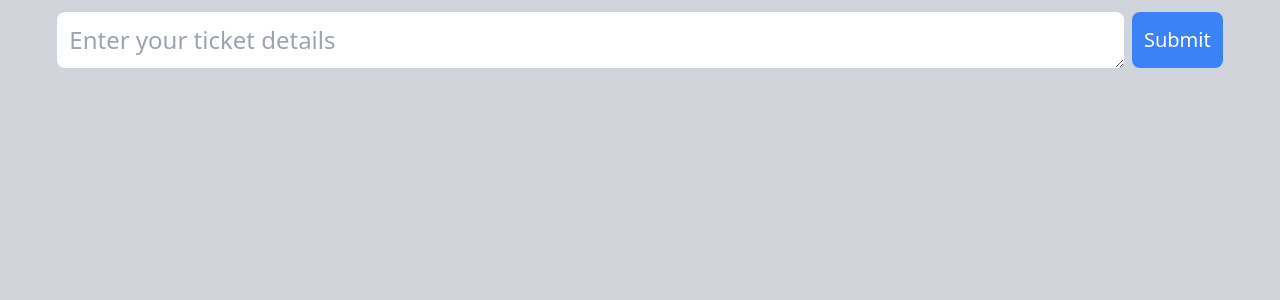
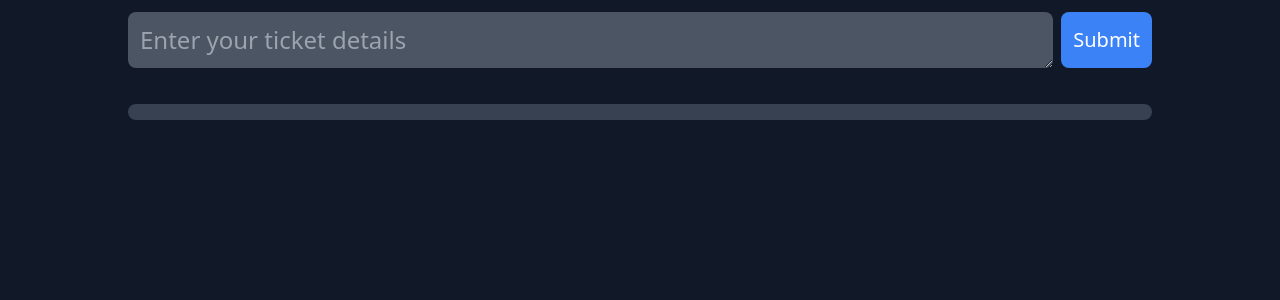
Before and after one commit to arshkhatwani/agile-ticket-description-generator, a React (Vite) app in the folder ui/: page / in a window 1280 px wide. Shown: the top 300 px of the page. Built offline with nearby package versions, Linux system fonts and the light colour scheme; no server answers.

Commit message:
refactor: update theme

```diff
--- a/ui/src/App.tsx
+++ b/ui/src/App.tsx
@@ -4,7 +4,7 @@ import PromptOutput from "./components/PromptOutput";
 
 function App() {
     return (
-        <div className="bg-gray-300 min-h-screen flex flex-col items-center">
+        <div className="bg-gray-900 min-h-screen flex flex-col">
             <PromptInput />
             <PromptOutput />
         </div>
--- a/ui/src/components/PromptInput.tsx
+++ b/ui/src/components/PromptInput.tsx
@@ -16,9 +16,10 @@ export default function PromptInput() {
     };
 
     return (
-        <div className="w-full flex justify-center gap-2 my-3">
+        <div className="w-full flex justify-center my-3">
+            <div className="w-[80%] flex gap-2">
                 <textarea
-                className="text-2xl w-5/6 p-3 rounded-lg"
+                    className="text-2xl flex-1 p-3 rounded-lg bg-gray-600 text-white"
                     placeholder="Enter your ticket details"
                     rows={1}
                     value={input}
@@ -30,5 +31,6 @@ export default function PromptInput() {
                     Submit
                 </button>
             </div>
+        </div>
     );
 }
--- a/ui/src/components/PromptOutput.tsx
+++ b/ui/src/components/PromptOutput.tsx
@@ -6,9 +6,11 @@ export default function PromptOutput() {
     const [output] = useRecoilState(promptOutputState);
 
     return (
-        <div className="mt-6 w-full flex justify-center">
-            <p className="w-5/6 text-xl">
-                <Markdown className="prose prose-lg">{output}</Markdown>
+        <div className="mt-6 w-full flex justify-center ">
+            <p className="w-[80%] text-xl p-2 bg-gray-700 rounded-lg">
+                <Markdown className="prose prose-lg prose-invert">
+                    {output}
+                </Markdown>
             </p>
         </div>
     );
```
Lines whose indentation alone changed are shown as unchanged.
